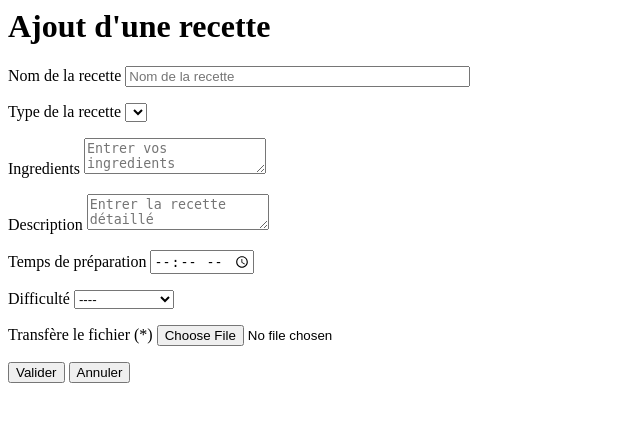
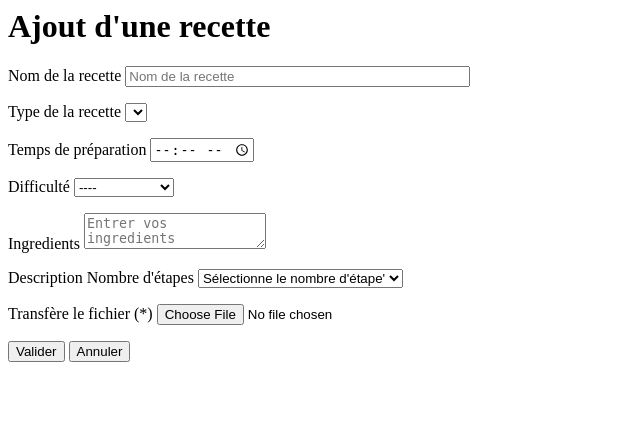
Before and after one commit to CantinDeBrunoy/projet0, a PHP site: page /Projet0/vue/ajouterRecette.php in a window 1280 px wide. Shown: the top 422 px of the page, without its empty margins (0-640 px from the left). Run offline with PHP 8.4, Linux system fonts and the light colour scheme; the template is opened without the code that fills it, so the values that code supplies are empty.

Commit message:
decouper la description des recettes en etape (sa marche pas encore)

```diff
--- a/vue/ajouterRecette.php
+++ b/vue/ajouterRecette.php
@@ -1,3 +1,29 @@
+<script>
+var nbEtape = document.getElementById("nombreEtape");
+nbEtape.addEventListener("change",function(e){ //On ajoute un ecouteur d'evenement de type change, et on appelle l'evenement e
+    var div = document.getElementById("numero_etape");
+    div.innerHTML= '';
+    var x = e.target.value; //On recupere la value du select
+    for(i=1;i<=x;i++){
+        var div_input = document.createElement("div");
+        var label_input = document.createElement("label");
+        label_input.innerHTML='Étape '+i;
+        div_input.appendChild(label_input); //on ajoute le label dans la div input
+
+        var textarea = document.createElement("textarea");
+        textarea.setAttribute("class","form-control");
+        textarea.setAttribute("name","etape"+i);
+        textarea.setAttribute("required","required");
+        div_input.appendChild(textarea);
+        div.appendChild(div_input); //ajoute textarea dans div
+    }
+})
+</script>
+
+<form role="form" name="form" action="includes/actions/creerpartie.php" method="post">
+
+</form>
+
 <form enctype="multipart/form-data" method="post"  action="index.php?uc=controleur&action=confirmeAjoutRecette">
     <h1>Ajout d'une recette</h1>
 
@@ -12,16 +38,6 @@
 			<option><?php echo $name['categorieId'];?> - <?php echo $name['nomC'];?></option>
 		<?php endforeach;?>
     </SELECT>
-
-    <p>
-        <label for = "nom">Ingredients</label>
-        <textarea placeholder="Entrer vos ingredients" name="ingredients" required></textarea>
-    </p>
-
-    <p>
-    <label for = "nom">Description</label>
-        <textarea placeholder="Entrer la recette détaillé" name="description" required></textarea>
-    </p>
 
     <p>
     <label for = "nom">Temps de préparation</label>
@@ -40,6 +56,27 @@
     </p>
 
     <p>
+        <label for = "nom">Ingredients</label>
+        <textarea placeholder="Entrer vos ingredients" name="ingredients" required></textarea>
+    </p>
+
+    <p>
+        <div class="form-group">
+                <div class="form-group">
+                     <label for="inputPassword1" class="col-sm-8 control-label center-block">Description Nombre d'étapes</label>
+                        <select required class="form-control" name='nombreEtape' id='nombreEtape'>
+                            <option value="" disabled selected >Sélectionne le nombre d'étape'</option>
+                            <option name='newpartie_nombrejoueur'>2</option>
+                            <option name='newpartie_nombrejoueur'>3</option>
+                            <option name='newpartie_nombrejoueur'>4</option>
+                            <option name='newpartie_nombrejoueur'>5</option>
+                        </select>
+                        <div id="numero_etape"></div>
+                </div>
+            </div>
+    </p>
+
+    <p>
         <input type="hidden" name="MAX_FILE_SIZE" value="10000000000000000000000000000000000000000000000000000000000000000000000" />
 		<label for = "img">Transfère le fichier (*)</label>
 		<input type="file" name="nomIMG" />
```
Also changed, not shown: controleur.php (+27 -2 lines).
